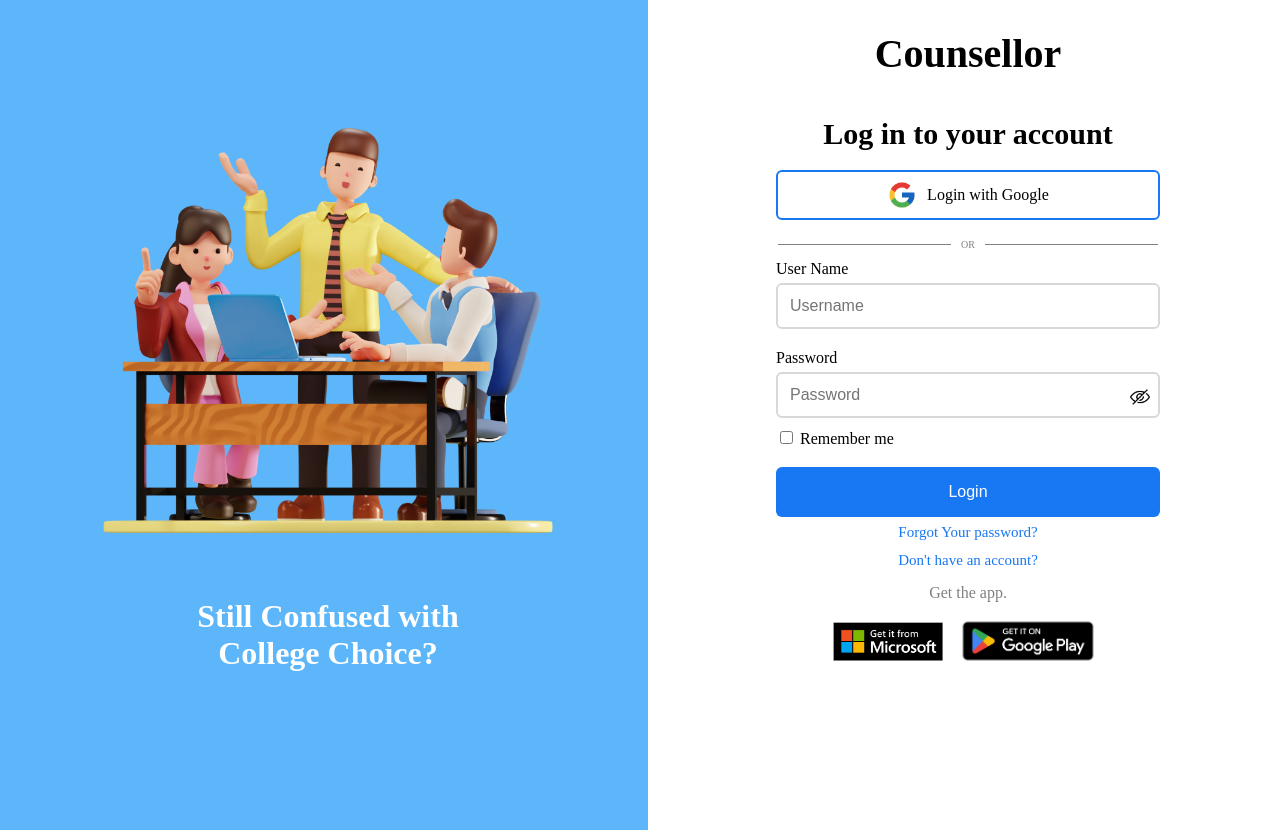
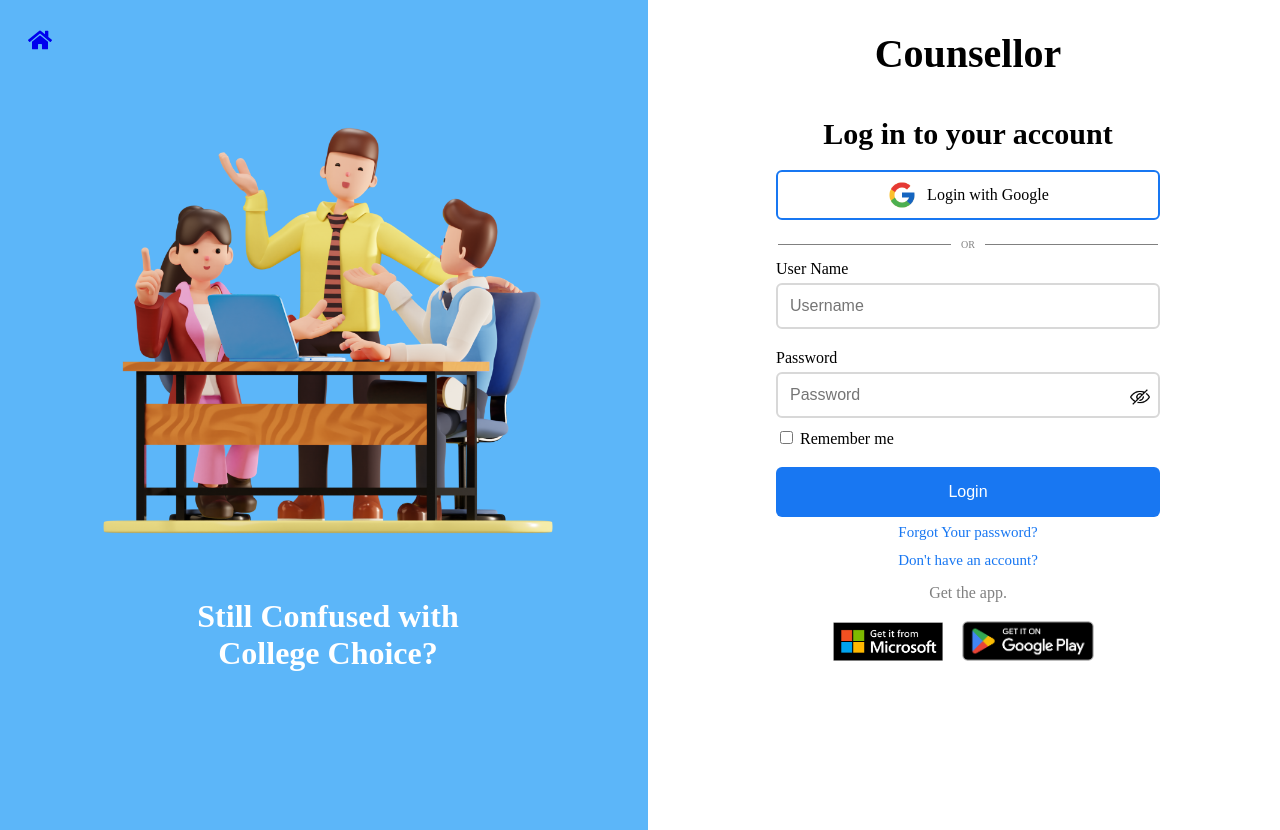
Before and after one commit to Counselllor/Counsellor-Web, a React (Vite) app: page /login in a window 1280 px wide. Built offline with nearby package versions, Linux system fonts and the light colour scheme; a web font is replaced by a local one.

Commit message:
Added the home icon in both login/sign up page

```diff
--- a/package.json
+++ b/package.json
@@ -13,6 +13,7 @@
     "cors": "^2.8.5",
     "react": "^18.2.0",
     "react-dom": "^18.2.0",
+    "react-icons": "^4.10.1",
     "react-loader-spinner": "^5.3.4",
     "react-router-dom": "^6.9.0",
     "react-spinners": "^0.13.8",
--- a/src/components/Login/Login.css
+++ b/src/components/Login/Login.css
@@ -2,6 +2,27 @@
   font-family: "ABeeZee";
   margin-top: 10px;
   width: 100vw;
+}
+
+.home-icon {
+  position: fixed;
+  top: 20px;
+  left: 20px;
+  display: flex;
+  align-items: center;
+  justify-content: center;
+  width: 40px;
+  height: 40px;
+  background-color: transparent;
+  border: none;
+  cursor: pointer;
+  z-index: 999;
+  font-size: 24px;
+}
+
+.home-icon:hover {
+  background-color: #f1f1f1;
+  border-radius: 50%;
 }
 
 .sign-in {
--- a/src/components/Login/Login.jsx
+++ b/src/components/Login/Login.jsx
@@ -1,5 +1,6 @@
 import React, { useState } from "react";
 import { Link, useNavigate } from "react-router-dom";
+import { FaHome } from "react-icons/fa";
 import GoogleLogo from "../../assets/googleicon.webp";
 import "./Login.css";
 import show from "../../assets/show.png";
@@ -42,6 +43,10 @@ const LoginForm = () => {
   return (
     <div className="login-container">
       <div className="parent">
+        {/* Home icon */}
+        <Link to="/" className="home-icon">
+          <FaHome />
+        </Link>
         {/* This is the left side of the login page   */}
         <div className="left">
           <img src={meeting} alt="meeting" />
@@ -53,7 +58,7 @@ const LoginForm = () => {
           <h1 className="counsellor">Counsellor</h1>
           <div className="sign-in">Log in to your account</div>
           <div className="google">
-            <img className="googleicon" src={GoogleLogo} alt="gogoleicon" />
+            <img className="googleicon" src={GoogleLogo} alt="googleicon" />
             <div className="login-with-google">Login with Google</div>
           </div>
           <div className="or-line">
@@ -91,6 +96,7 @@ const LoginForm = () => {
                   height={20}
                   width={20}
                   src={passwordType === "password" ? hide : show}
+                  alt="password-toggle"
                 />
               </div>
             </div>
--- a/src/components/SignUp/SignUp.jsx
+++ b/src/components/SignUp/SignUp.jsx
@@ -1,5 +1,6 @@
 import React, { useState } from "react";
 import { Link } from "react-router-dom";
+import { FaHome } from "react-icons/fa";
 import { useNavigate } from "react-router-dom";
 import meeting from "../../assets/meeting.png";
 import "./Signup.css";
@@ -84,6 +85,10 @@ const SignUpForm = () => {
   return (
     <div className="signup-container">
       <div className="parent">
+        {/* Home icon */}
+        <Link to="/" className="home-icon">
+          <FaHome />
+        </Link>
         <div className="left">
           <img src={meeting} alt="meeting" />
           <p className="left-text">Still Confused with College Choice?</p>
--- a/src/components/SignUp/Signup.css
+++ b/src/components/SignUp/Signup.css
@@ -1,6 +1,27 @@
 .signup-container {
   font-family: "ABeeZee";
   width: 100vw;
+}
+
+.home-icon {
+  position: fixed;
+  top: 20px;
+  left: 20px;
+  display: flex;
+  align-items: center;
+  justify-content: center;
+  width: 40px;
+  height: 40px;
+  background-color: transparent;
+  border: none;
+  cursor: pointer;
+  z-index: 999;
+  font-size: 24px;
+}
+
+.home-icon:hover {
+  background-color: #f1f1f1;
+  border-radius: 50%;
 }
 
 .parent {
```
Also changed, not shown: 1 other file (tests, documents, lock files or other folders).
